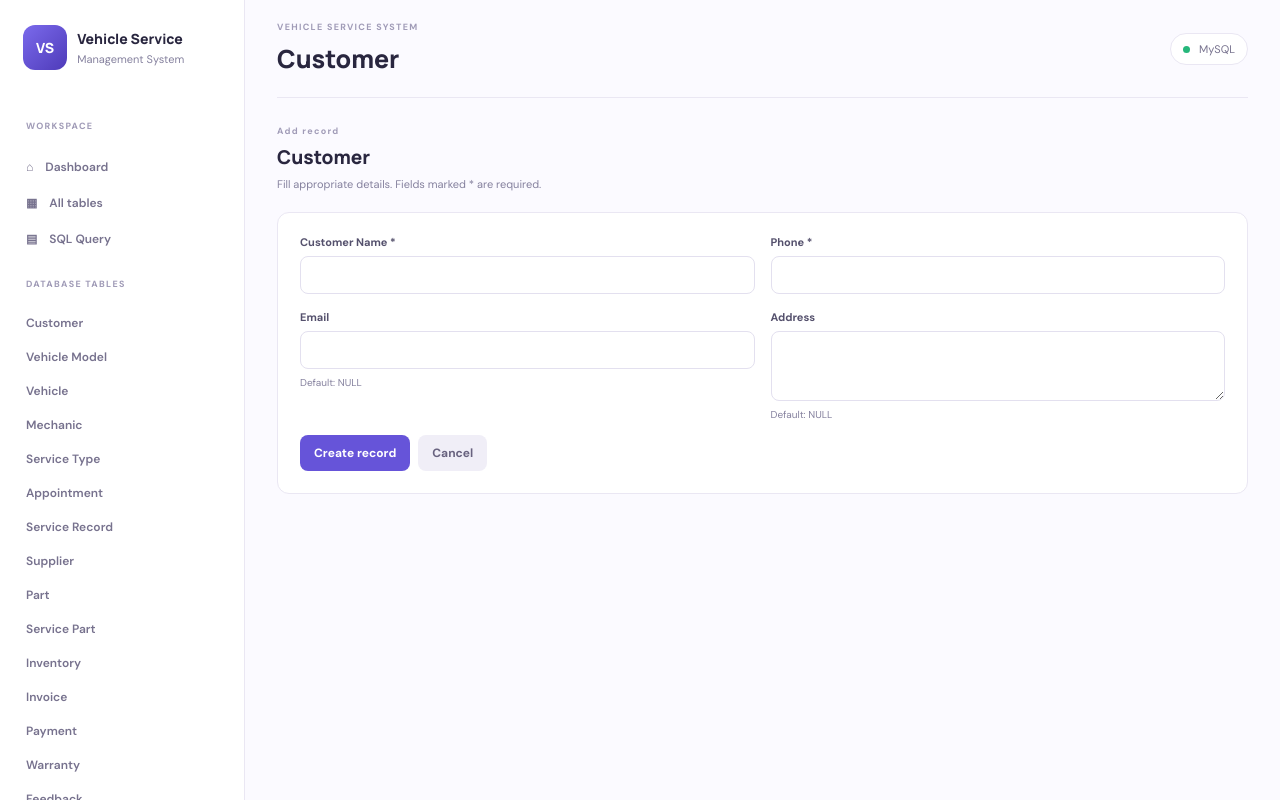
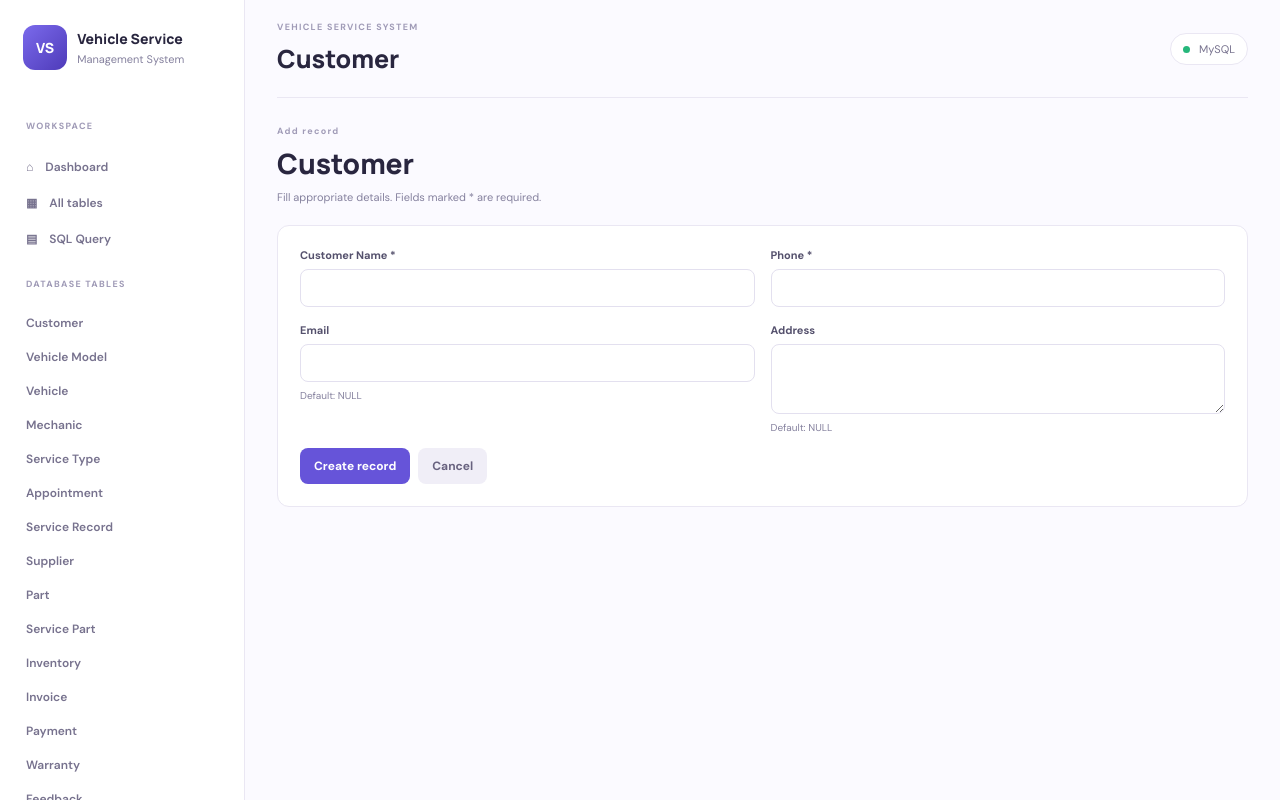
Before and after one commit to SourishHere/dbms---workbench, a Flask app: page /table/CUSTOMER/add in a window 1280 px wide. Run offline with Flask 3, Linux system fonts and the light colour scheme.

Commit message:
Emphasize table name on record forms

```diff
--- a/static/style.css
+++ b/static/style.css
@@ -52,3 +52,5 @@
 .note{margin:14px 0}
 @media(max-width:900px){.column-filter-grid{grid-template-columns:repeat(2,minmax(0,1fr))}}
 @media(max-width:600px){.column-filter-grid,.form-grid{grid-template-columns:1fr}.bottom-links{flex-direction:column}.report-head{flex-direction:column}}
+
+.form-table-title{font-size:28px!important;line-height:1.2;margin:4px 0 8px!important;color:var(--ink)}
```
